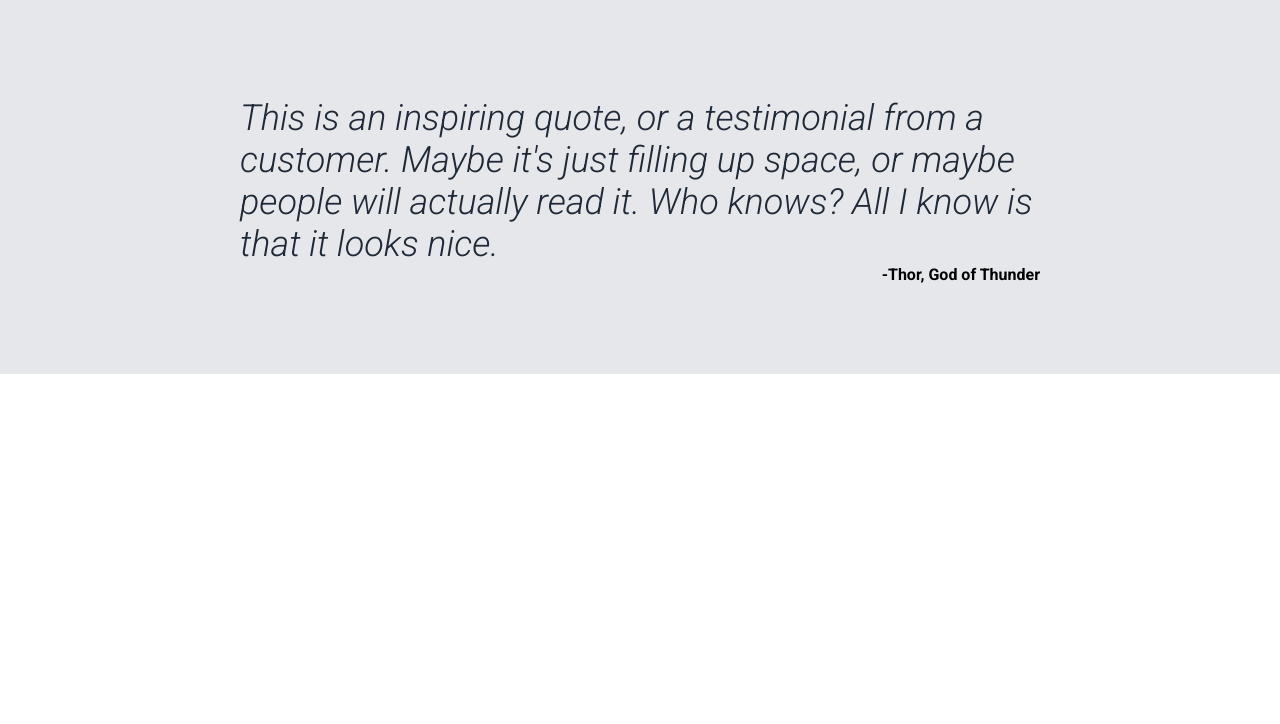
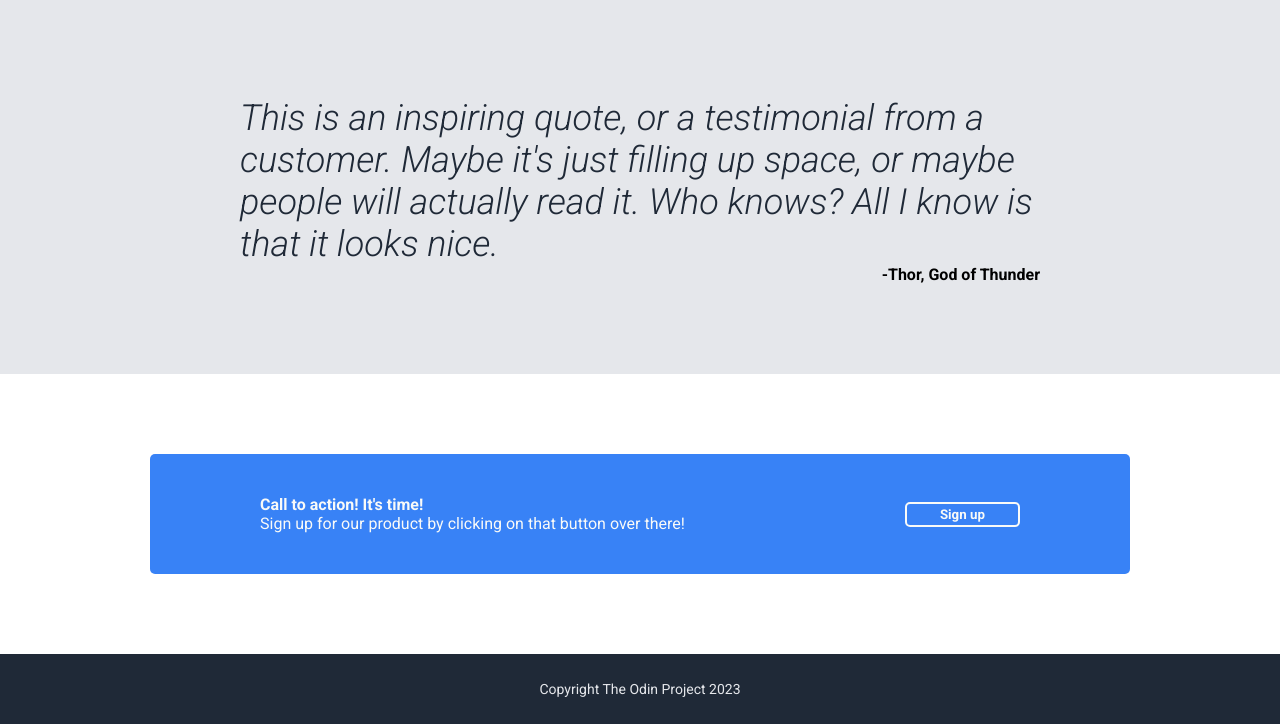
Before and after one commit to andyjuyeda/odin-landing-page, a plain HTML site: page index.html in a window 1280 px wide. Shown: the part 863-1587 px from the top of the page. Before the commit the page ends 1237 px from the top, so only its background shows below. Drawn offline with Linux system fonts and the light colour scheme.

Commit message:
Add and style call to action and footer sections

```diff
--- a/index.html
+++ b/index.html
@@ -63,6 +63,18 @@
             <h4 class="quote-author">-Thor, God of Thunder</h4>
         </div>
     </div>
+    <div class="call-to-action">
+        <div class="banner">
+            <div class="banner-text">
+                <h4>Call to action! It's time!</h4>
+                <p>Sign up for our product by clicking on that button over there!</p>
+            </div>
+            <button class="sign-up">Sign up</button>
+        </div>
+    </div>
+    <footer>
+        <p>Copyright The Odin Project 2023</p>
+    </footer>
 </body>
 
 </html>
--- a/styles.css
+++ b/styles.css
@@ -67,7 +67,7 @@ nav ul li a {
     padding-bottom: 10px;
 }
 
-.hero-text button {
+button {
     border: none;
     background-color: var(--blue);
     width: 115px;
@@ -134,3 +134,30 @@ nav ul li a {
     text-align: right;
     padding-bottom: 90px;
 }
+
+.banner {
+    background: var(--blue);
+    display: flex;
+    margin: 80px 150px;
+    height: 120px;
+    align-items: center;
+    justify-content: space-around;
+    border-radius: 5px;
+    color: var(--white-text)
+}
+.banner button {
+    border: 2px solid var(--white-text);
+}
+
+footer {
+    display: flex;
+    background: var(--dark);
+    height: 70px;
+    justify-content: center;
+    align-items: center;
+    color: var(--grey);
+}
+footer p {
+    text-align: center;
+    font-size: 14px
+}
```
